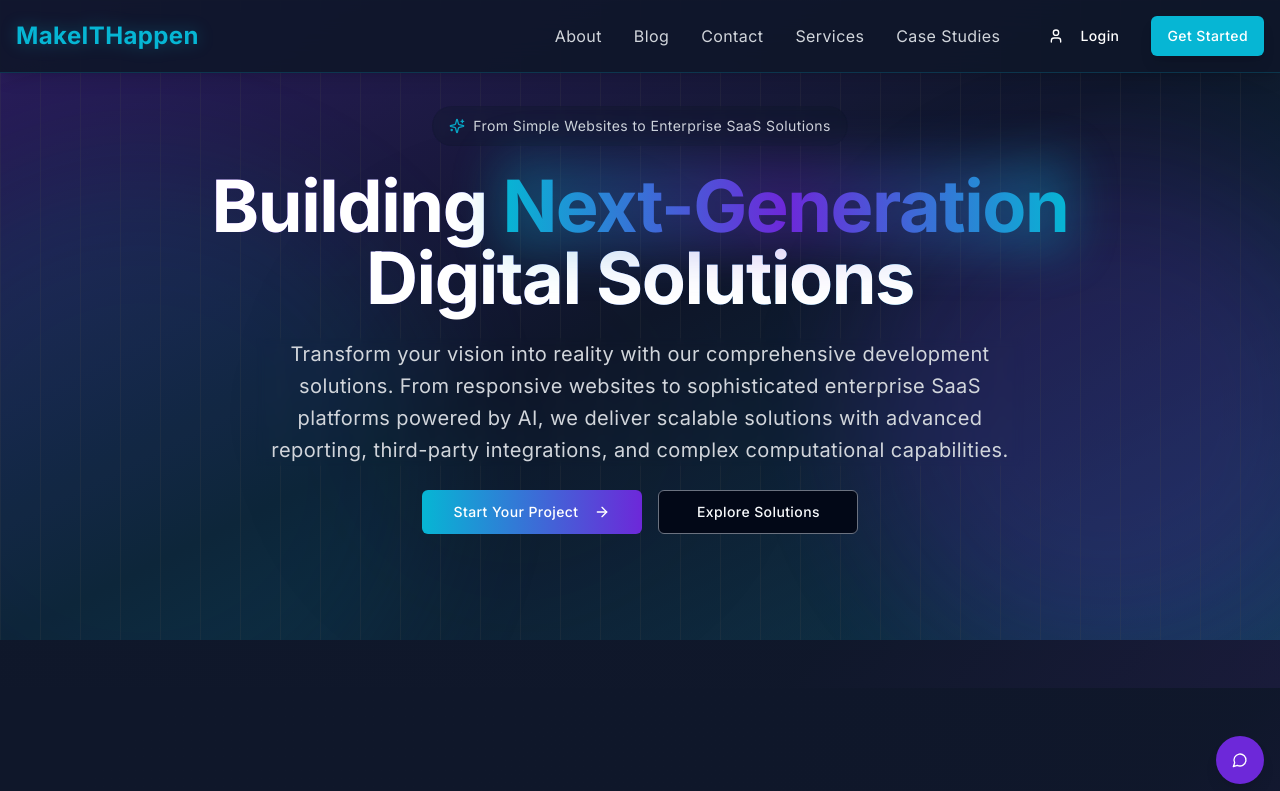
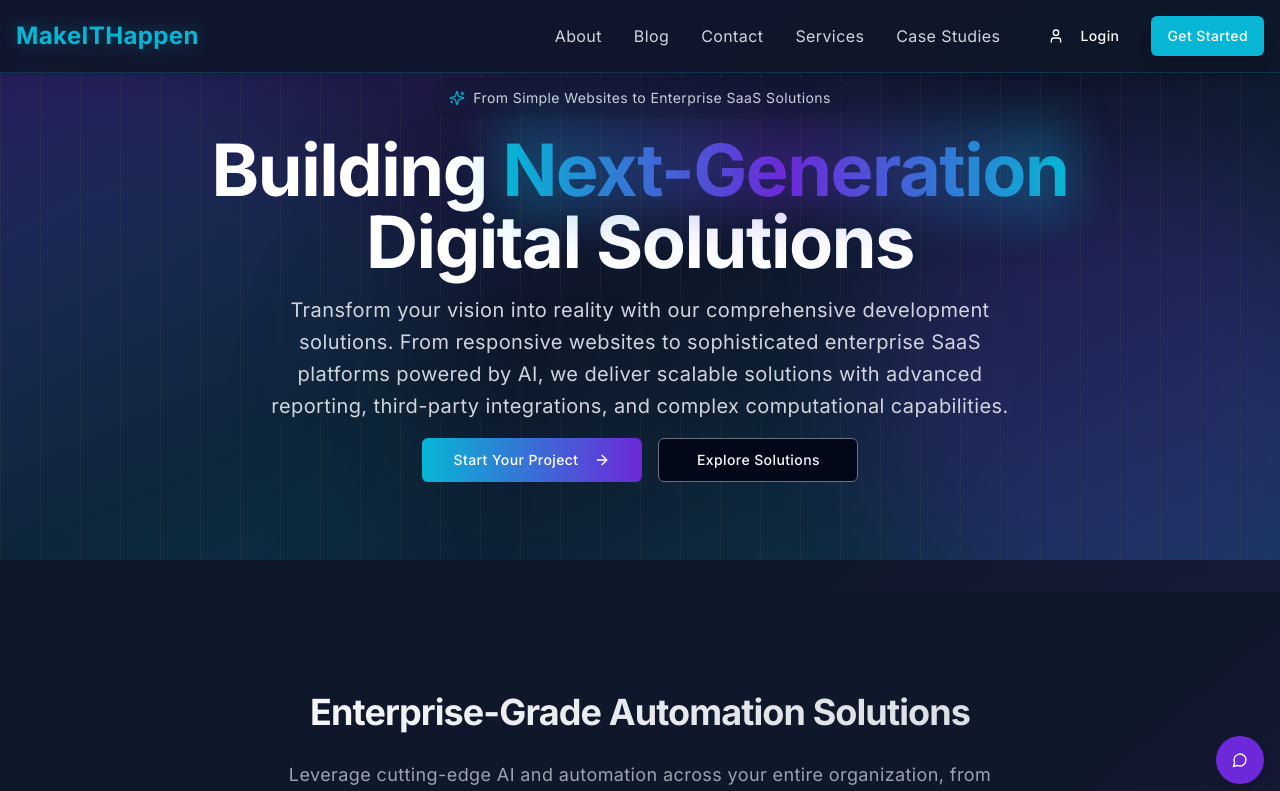
Before and after one commit to TheActualizer/makeithappen, a React (Vite) app: page / in a window 1280 px wide. Shown: the top 791 px of the page. Built offline with nearby package versions, Linux system fonts and the light colour scheme.

Commit message:
Update code with minor adjustments
Made slight modifications to the existing codebase as requested.
[skip gpt_engineer]

```diff
--- a/src/components/Hero.tsx
+++ b/src/components/Hero.tsx
@@ -7,7 +7,7 @@ const Hero = () => {
   const [isModalOpen, setIsModalOpen] = useState(false);
 
   return (
-    <div className="relative min-h-[80vh] flex items-center justify-center overflow-hidden py-12">
+    <div className="relative min-h-[70vh] flex items-center justify-center overflow-hidden py-8">
       {/* Enhanced animated background elements */}
       <div className="absolute inset-0 overflow-hidden">
         {/* Primary gradient background */}
@@ -25,7 +25,7 @@ const Hero = () => {
 
       <div className="container mx-auto px-4 relative z-10">
         <div className="text-center max-w-4xl mx-auto">
-          <div className="space-y-6">
+          <div className="space-y-4">
             <div className="inline-flex items-center gap-2 px-4 py-2 rounded-full bg-accent/30 backdrop-blur-sm border border-accent/10 animate-fade-in">
               <Sparkles className="w-4 h-4 text-secondary animate-pulse" />
               <span className="text-sm text-gray-300">From Simple Websites to Enterprise SaaS Solutions</span>
@@ -49,7 +49,7 @@ const Hero = () => {
               and complex computational capabilities.
             </p>
 
-            <div className="flex flex-col sm:flex-row gap-4 justify-center items-center mt-8">
+            <div className="flex flex-col sm:flex-row gap-4 justify-center items-center mt-6">
               <Button
                 size="lg"
                 className="group relative overflow-hidden bg-gradient-to-r from-secondary to-primary hover:from-secondary/90 hover:to-primary/90 transition-all duration-300 transform hover:scale-105 min-w-[200px]"
--- a/src/pages/Index.tsx
+++ b/src/pages/Index.tsx
@@ -18,7 +18,7 @@ const Index = () => {
       <Navbar />
 
       <main className="relative">
-        <div className="space-y-12">
+        <div className="space-y-8">
           <Hero />
           <ServicesShowcase />
         </div>
```
